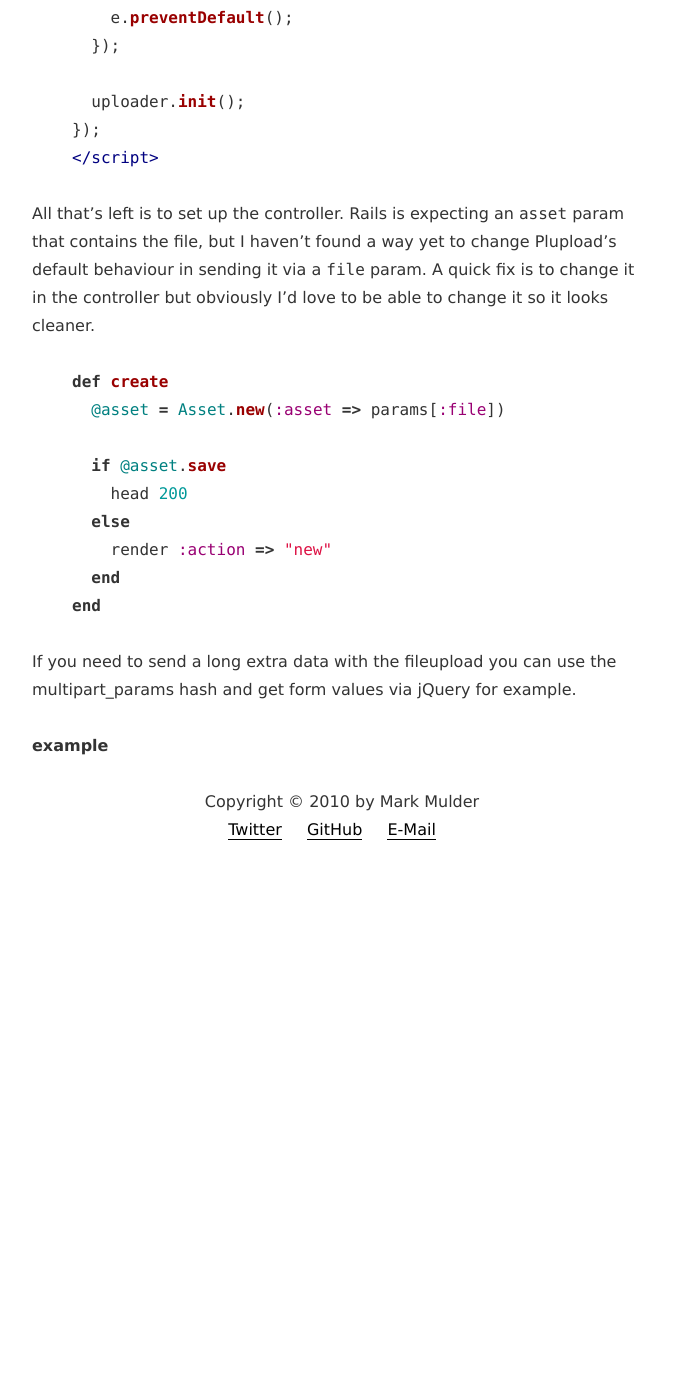
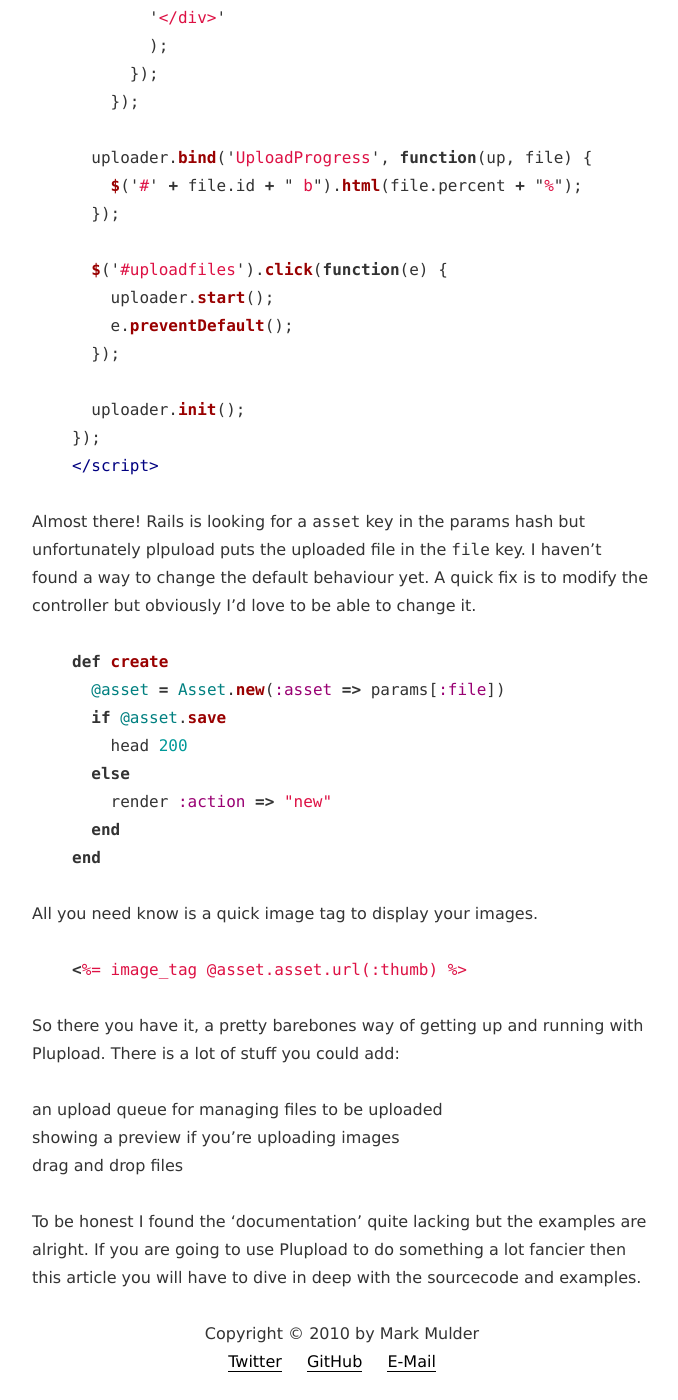
Before and after one commit to bittersweet/ikbenbitterzoet.com, a Jekyll site: the page built from _posts/2010-09-18-multiple-file-upload-with-plupload.markdown, in a window 1280 px wide and 1400 px high, scrolled down 3440 px. Shown: the whole window, without its empty margins (138-816 px from the left). Built offline with Jekyll 4.4.1, drawn with Linux system fonts in a browser that asks for light colours; before the commit the page ends 4428 px from its top, so only the background shows below that; some of the changed text lies outside the part shown.

Commit message:
Revised plupload article.

```diff
--- a/_posts/2010-09-18-multiple-file-upload-with-plupload.markdown
+++ b/_posts/2010-09-18-multiple-file-upload-with-plupload.markdown
@@ -4,28 +4,34 @@
 intro: How to get multiple file uploading working with PLupload and Rails 3
 ---
 
-Plupload is gathering steam lately and I had a need for a easy multiple file
+[Plupload][] is gathering steam lately and I had a need for a easy multiple file
 upload solution so I gave it a go.  In this article I'll first get file uploads
 up and running with Rails 3 and Carrierwave, all via Mongoid. You can skip to
-the good parts if you've already taken care of that though.
+the last part if you've already taken care of that though.
 
 A small note, this is just a quick runthrough how to get up and running, it's
 not the perfect and cleanest way to do fileuploads, as there is no gracefull
 degredation for example. It's meant to give you a headstart, something for you
 to get going on.
 
+If you're already have file uploading working in your app you can skip over to
+the Plupload section of this article, otherwise read on for a quick setup of
+a fresh Rails 3 app with Mongoid and Carrierwave.
+
+[plupload]: http://plupload.com/
+
 ### Mongoid and Carrierwave
 
 First lets generate a new Rails 3 app, without Active Record and Prototype.
 
 {% highlight bash %}
-rails new rails3upload -OJ
+rails new plupload-example -OJ
 {% endhighlight %}
 
 Update the gemfile to include `mongoid`, `bson_ext`, `carrierwave` and
-`mini_magick`. Don't forget to `bundle install` afterwards. I'm using
-Carrierwave from it's source on Github as the latest gem isn't compatible with
-Rails 3 just yet.
+`mini_magick`. Don't forget to `bundle install` afterwards. I'm building
+Carrierwave directly from Github as the latest gem isn't compatible with Rails
+3 just yet.
 
 {% highlight ruby %}
 gem 'mongoid', '>= 2.0.0.beta.17'
@@ -56,12 +62,21 @@
 Carrierwave has it's own way of doing uploads if you compare it with Paperclip
 for example, it defines an upload class in `app/uploaders`. I kind of like this
 approach as the logic is extracted from the controller and looks cleaner to me.
-Of course there is an associated generator for this, afterwards you will
-probably have to restart your server or you'll get not defined messages.
-__(exacte error??)__
+Of course there is an associated generator for this:
 
 {% highlight bash %}
 rails g uploader Asset
+{% endhighlight %}
+
+Now we can mount this uploader in our model, so update it accordingly.
+
+{% highlight ruby %}
+class Asset
+  include Mongoid::Document
+  include Mongoid::Timestamps
+
+  mount_uploader :asset, AssetUploader
+end
 {% endhighlight %}
 
 Take a look at the settings in `app/uploaders/asset.rb`, the defaults are of
@@ -142,16 +157,14 @@
 </script>
 {% endhighlight %}
 
-All that's left is to set up the controller. Rails is expecting an `asset`
-param that contains the file, but I haven't found a way yet to change
-Plupload's default behaviour in sending it via a `file` param. A quick
-fix is to change it in the controller but obviously I'd love to be able to
-change it so it looks cleaner.
+Almost there! Rails is looking for a `asset` key in the params hash but
+unfortunately plpuload puts the uploaded file in the `file` key. I haven't
+found a way to change the default behaviour yet. A quick fix is to modify the
+controller but obviously I'd love to be able to change it.
 
 {% highlight ruby %}
 def create
   @asset = Asset.new(:asset => params[:file])
-
   if @asset.save
     head 200
   else
@@ -160,7 +173,19 @@
 end
 {% endhighlight %}
 
-If you need to send a long extra data with the fileupload you can use the
-multipart_params hash and get form values via jQuery for example.
+All you need know is a quick image tag to display your images.
 
-__example__
+{% highlight ruby %}
+<%= image_tag @asset.asset.url(:thumb) %>
+{% endhighlight %}
+
+So there you have it, a pretty barebones way of getting up and running with
+Plupload. There is a lot of stuff you could add:
+
+* an upload queue for managing files to be uploaded
+* showing a preview if you're uploading images
+* drag and drop files
+
+To be honest I found the 'documentation' quite lacking but the examples are
+alright. If you are going to use Plupload to do something a lot fancier then
+this article you will have to dive in deep with the sourcecode and examples.
```
